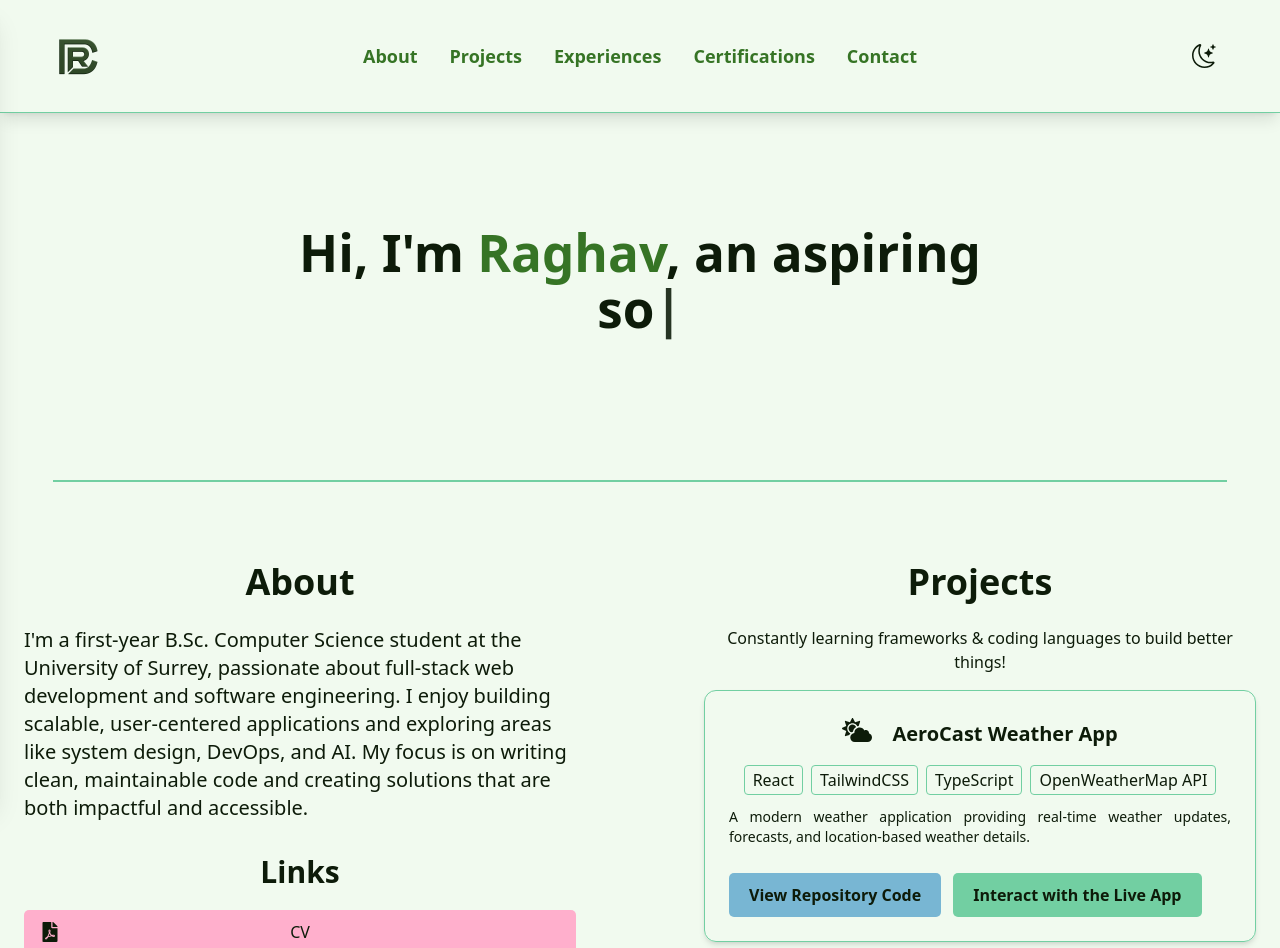
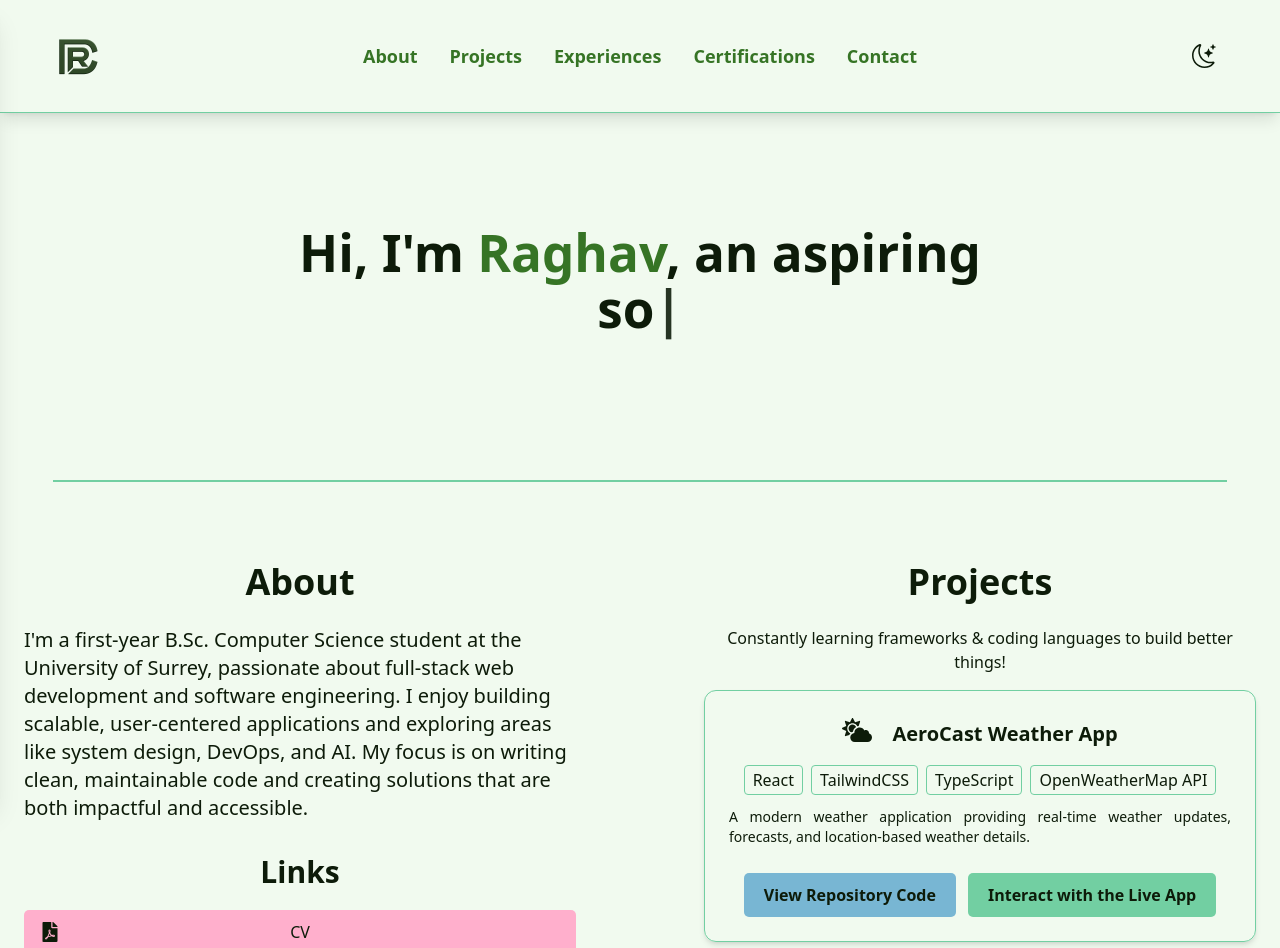
Before and after one commit to rxghavc/portfolio-website-v2, a React (Vite) app: page / in a window 1280 px wide. Shown: the top 948 px of the page. Built offline with nearby package versions, Linux system fonts and the light colour scheme.

Commit message:
fixed centering issue on project cards

```diff
--- a/src/pages/Home.jsx
+++ b/src/pages/Home.jsx
@@ -297,7 +297,7 @@ export default function Home() {
                     ))}
                   </div>
                   <p className="text-text/80 text-sm mb-2 text-justify">{project.description}</p>
-                  <div className="flex gap-3 flex-wrap justify-center md:justify-start">
+                  <div className="flex gap-3 flex-wrap justify-center">
                     {(!project.repoLink && !project.liveLink) ? (
                       <div className="w-full flex justify-center">
                         <button
```
